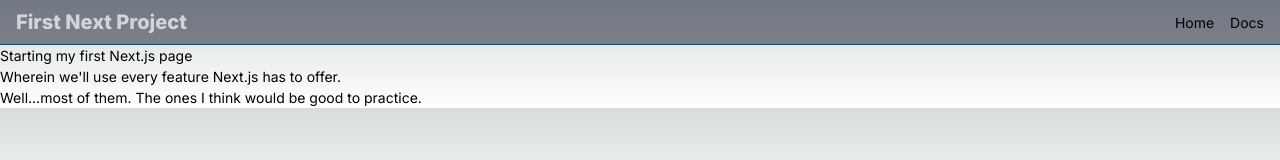
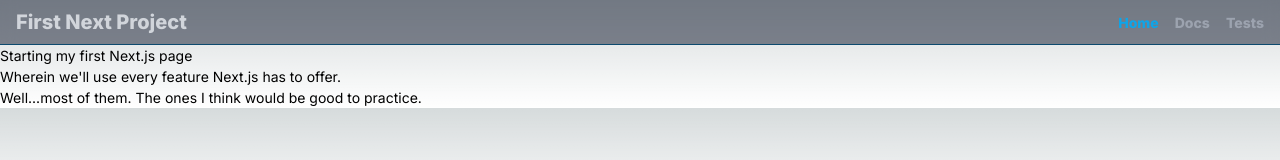
Before and after one commit to eslevy17/first-next-app, a Next.js app: page / in a window 1280 px wide. Shown: the top 160 px of the page. Built offline with nearby package versions, Linux system fonts and the light colour scheme.

Commit message:
Add highlighting to TopBar.tsx navigation items

```diff
--- a/app/_components/layout/TopBar.tsx
+++ b/app/_components/layout/TopBar.tsx
@@ -1,4 +1,6 @@
+'use client'
 import Link from "next/link";
+import {usePathname} from "next/navigation";
 
 const topBarCSS: string = `
     col-span-12
@@ -40,21 +42,38 @@ const topBarMenuItems: {
         text: 'Docs',
         href: '/docs'
     },
+    {
+        text: 'Tests',
+        href: '/tests'
+    },
 ]
 
 export function TopBar() {
+    const pathname = usePathname()
+
     return (
         <div className={topBarCSS}>
             <h1 className={topBarTitleCSS}>First Next Project</h1>
             <div className={topBarMenuItemsCSS}>
-                {topBarMenuItems.map(item => (
+                {topBarMenuItems.map(item => {
+                    let navItemCSS = 'text-gray-400 font-extrabold'
+
+                    const isSelected = item.href === '/' + pathname.split('/')[1]
+
+                    if (isSelected) {
+                        navItemCSS += ' !text-sky-500'
+                    }
+
+                    return (
                         <Link
                             key={item.text}
                             href={item.href}
+                            className={navItemCSS}
                         >
                             {item.text}
                         </Link>
-                ))}
+                    )
+                })}
             </div>
         </div>
     )
```
Lines whose indentation alone changed are shown as unchanged.
